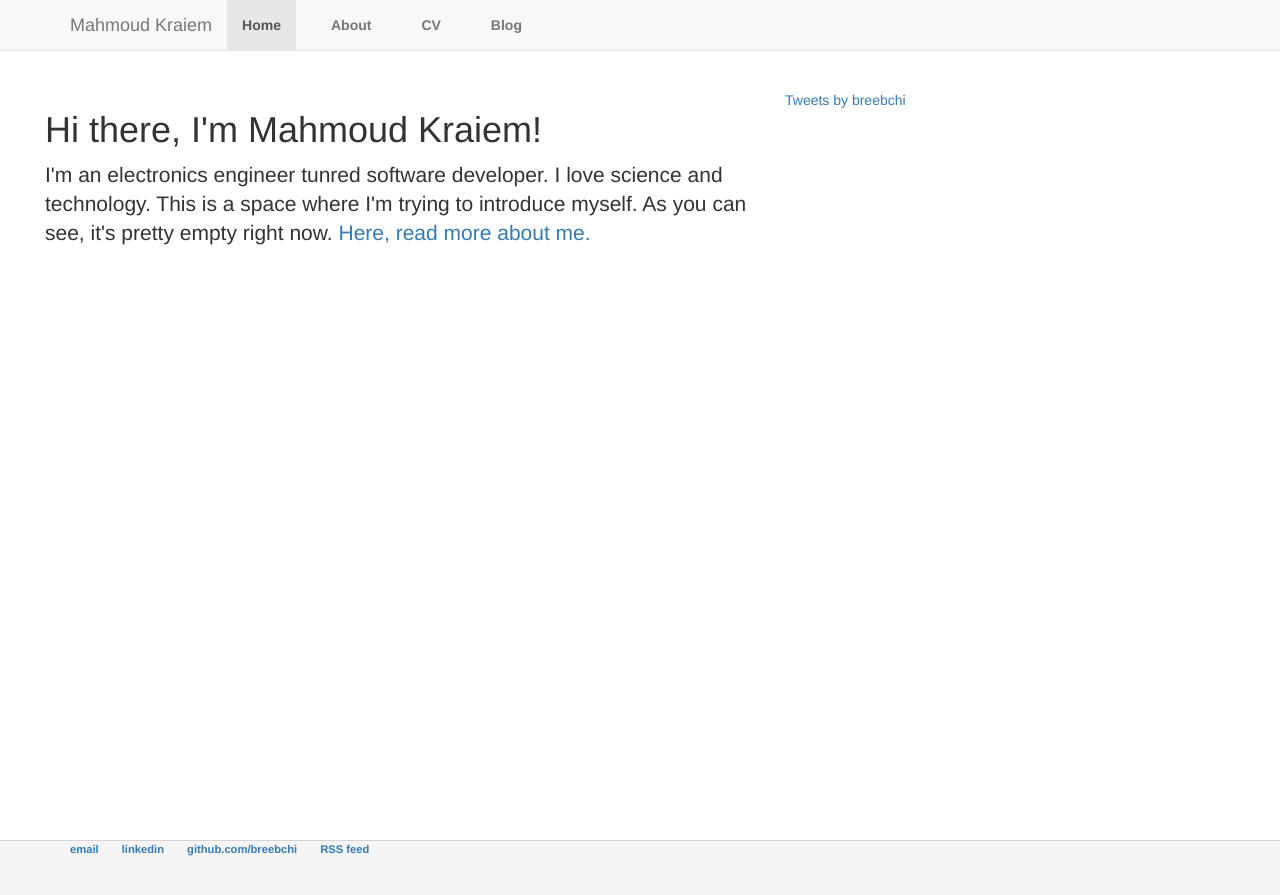
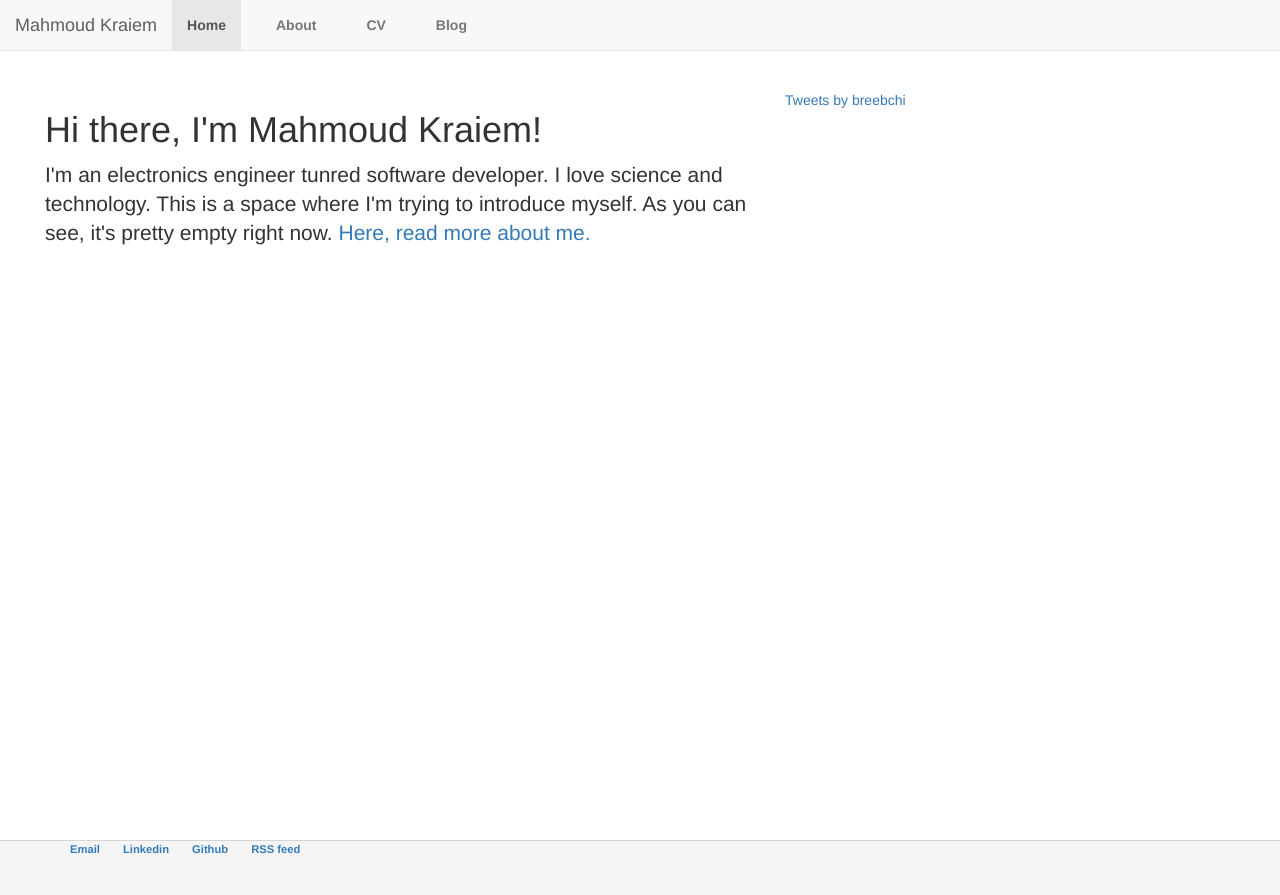
Before and after one commit to breebchi/breebchi.github.io, a Jekyll site: the page built from index.html, in a window 1280 px wide. Shown: the top 895 px of the page. Built offline with Jekyll 4.4.1, drawn with Linux system fonts in a browser that asks for light colours; nearby versions of some CDN libraries; comment, search, counter and statistics services are not loaded.

Commit message:
Update default.html

```diff
--- a/_layouts/default.html
+++ b/_layouts/default.html
@@ -20,7 +20,7 @@
 	    		</ul>
 			</nav>
 			<nav class="navbar navbar-default navbar-fixed-top">
-  <div class="container">
+  <div class="container-fluid">
     <div class="navbar-header">
       <a class="navbar-brand" href="/">Mahmoud Kraiem</a>
     </div>
@@ -38,12 +38,12 @@
 
 			</div><!-- /.container -->
 			<footer class="footer">
-				 <div class="container">
+				 <div class="container text-muted">
 
 	    		<ul>
-	        		<li><a href="mailto:mahmoud.kraiem@gmail.com">email</a></li>
-            <li><a href="https://in.linkedin.com/in/mahmoudkraiem">linkedin</a></li>
-        		<li><a href="https://github.com/breebchi">github.com/breebchi</a></li>
+	        		<li><a href="mailto:mahmoud.kraiem@gmail.com">Email</a></li>
+            <li><a href="https://in.linkedin.com/in/mahmoudkraiem">Linkedin</a></li>
+        		<li><a href="https://github.com/breebchi">Github</a></li>
 				<li><a href="https://breebchi.github.io/blog/atom.xml">RSS feed</a></li>
 				</ul>
 					  </div>
```
